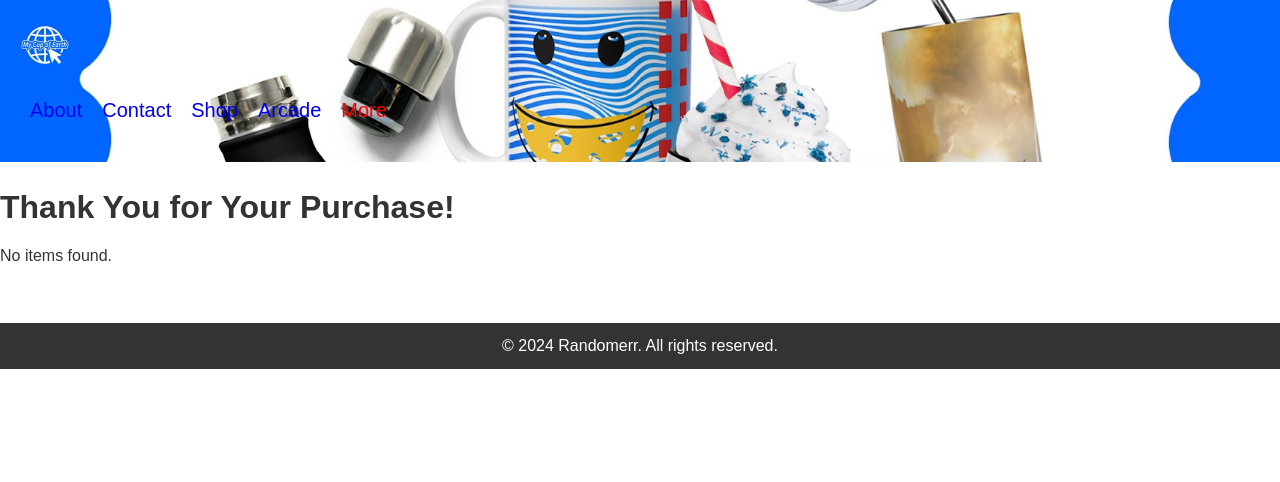
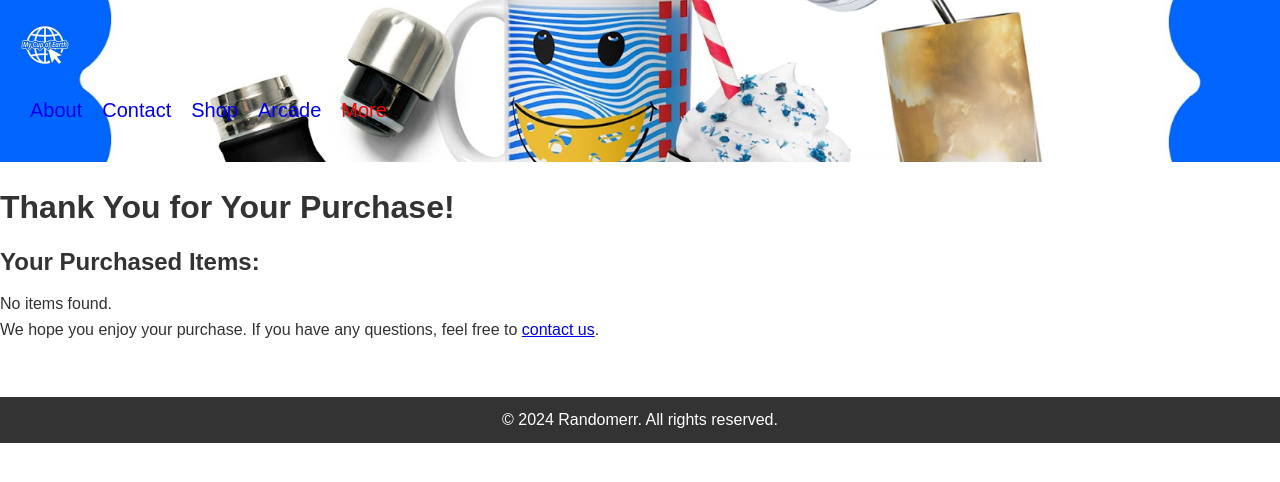
Before and after one commit to m-cochran/Randomerr, a Jekyll site: the page built from thankyou.md, in a window 1280 px wide. Shown: the top 482 px of the page. Built offline with Jekyll 4.4.1, drawn with Linux system fonts in a browser that asks for light colours.

Commit message:
Update thankyou.md

```diff
--- a/thankyou.md
+++ b/thankyou.md
@@ -6,30 +6,32 @@
 
 # Thank You for Your Purchase!
 
+<h2>Your Purchased Items:</h2>
 <div id="purchased-items">
-  <h2>Your Purchased Items:</h2>
-  <div id="purchased-items-list">
-    <!-- Purchased items will be displayed here -->
-  </div>
+  <!-- Items will be dynamically populated here -->
 </div>
 
+<p>We hope you enjoy your purchase. If you have any questions, feel free to <a href="/contact/">contact us</a>.</p>
+
 <script>
-  document.addEventListener("DOMContentLoaded", function() {
-    var purchasedItems = JSON.parse(localStorage.getItem('purchasedItems'));
+  // Retrieve purchased items from localStorage
+  var purchasedItems = JSON.parse(localStorage.getItem('purchasedItems'));
 
-    if (purchasedItems && purchasedItems.length > 0) {
-      var purchasedItemsList = document.getElementById("purchased-items-list");
-      purchasedItems.forEach(function(item) {
-        var itemElement = document.createElement("div");
-        itemElement.classList.add("purchased-item");
-        itemElement.innerHTML = `<strong>${item.name}</strong> - ${item.quantity} x $${item.price}`;
-        purchasedItemsList.appendChild(itemElement);
-      });
+  // Reference to the HTML container where purchased items will be displayed
+  var purchasedItemsContainer = document.getElementById('purchased-items');
 
-      // Optionally clear the purchasedItems after displaying them
-      localStorage.removeItem('purchasedItems');
-    } else {
-      document.getElementById("purchased-items").innerHTML = "<p>No items found.</p>";
-    }
-  });
+  // Check if purchased items exist
+  if (purchasedItems && purchasedItems.length > 0) {
+    purchasedItems.forEach(function(item) {
+      // Create an element for each purchased item and append to the container
+      var itemElement = document.createElement('div');
+      itemElement.textContent = item.name + " - $" + item.price;
+      purchasedItemsContainer.appendChild(itemElement);
+    });
+  } else {
+    purchasedItemsContainer.textContent = 'No items found.';
+  }
+
+  // Clear purchasedItems from localStorage after displaying
+  localStorage.removeItem('purchasedItems');
 </script>
```
